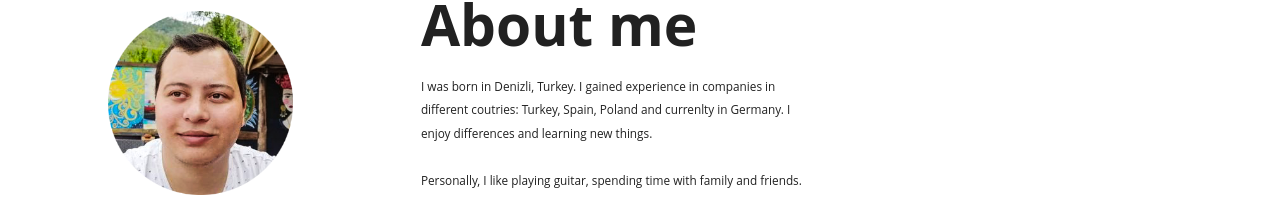
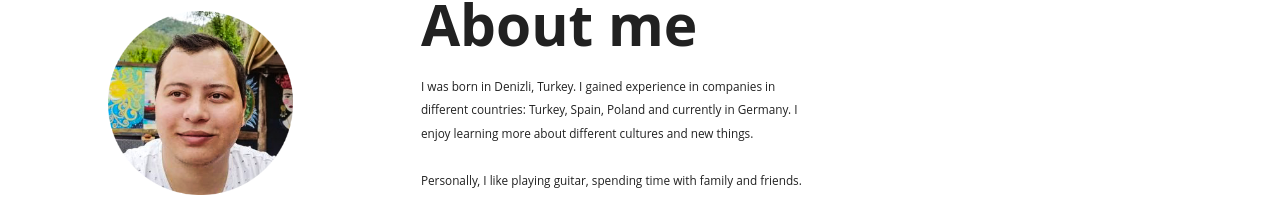
Before and after one commit to yigityesilpinar/yigityesilpinarcom, a React app: page / in a window 1280 px wide. Shown: the part 1108-1305 px from the top of the page. Built offline with nearby package versions, Linux system fonts and the light colour scheme; the HTML template or start-up script is replaced by a standard one.

Commit message:
Fix typo

```diff
--- a/package.json
+++ b/package.json
@@ -1,6 +1,6 @@
 {
   "name": "yigityesilpinarcom",
-  "version": "0.0.12",
+  "version": "0.0.14",
   "description": "Personal website of Yigit Yesilpinar, Software Engineer",
   "repository": {
     "url": "https://gitlab.com/yigityesilpinar/yigityesilpinarcom.git"
--- a/src/routes/Home/Home.tsx
+++ b/src/routes/Home/Home.tsx
@@ -28,8 +28,8 @@ const Home: React.FC = () => (
         <AboutMeContent>
           <Typography variant="h2">About me</Typography>
           <Typography>
-            I was born in Denizli, Turkey. I gained experience in companies in different coutries: Turkey, Spain, Poland
-            and currenlty in Germany. I enjoy differences and learning new things.
+            I was born in Denizli, Turkey. I gained experience in companies in different countries: Turkey, Spain,
+            Poland and currently in Germany. I enjoy learning more about different cultures and new things.
           </Typography>
           <Typography>
             Personally, I like playing guitar, spending time with family and friends. I can talk about programming,
```
